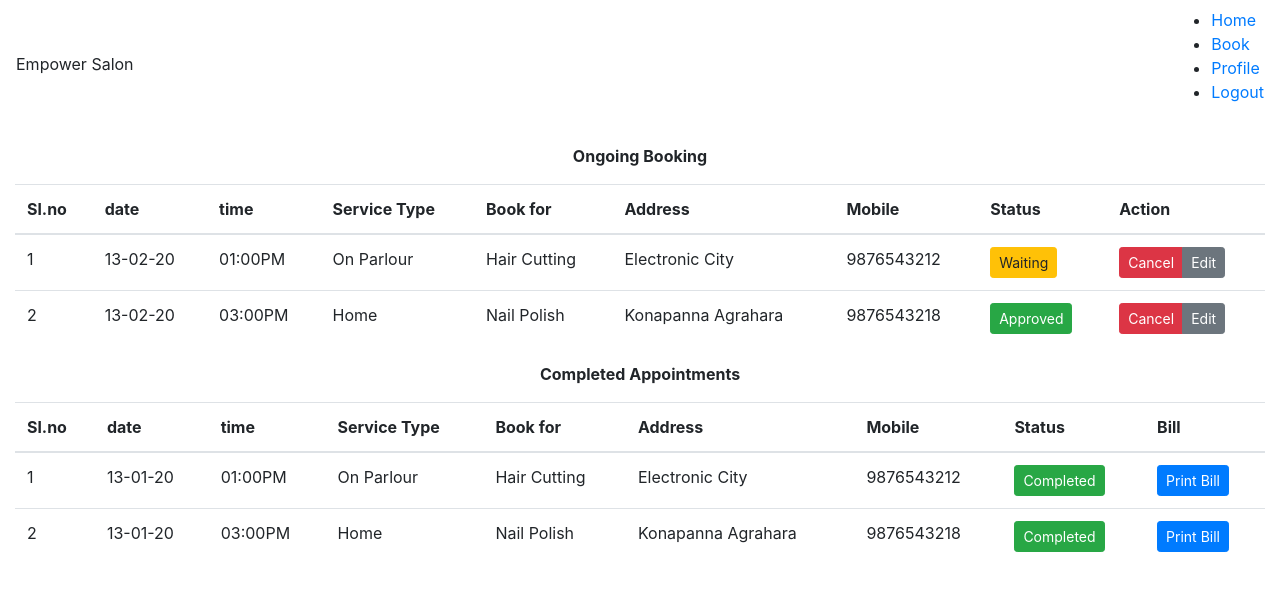
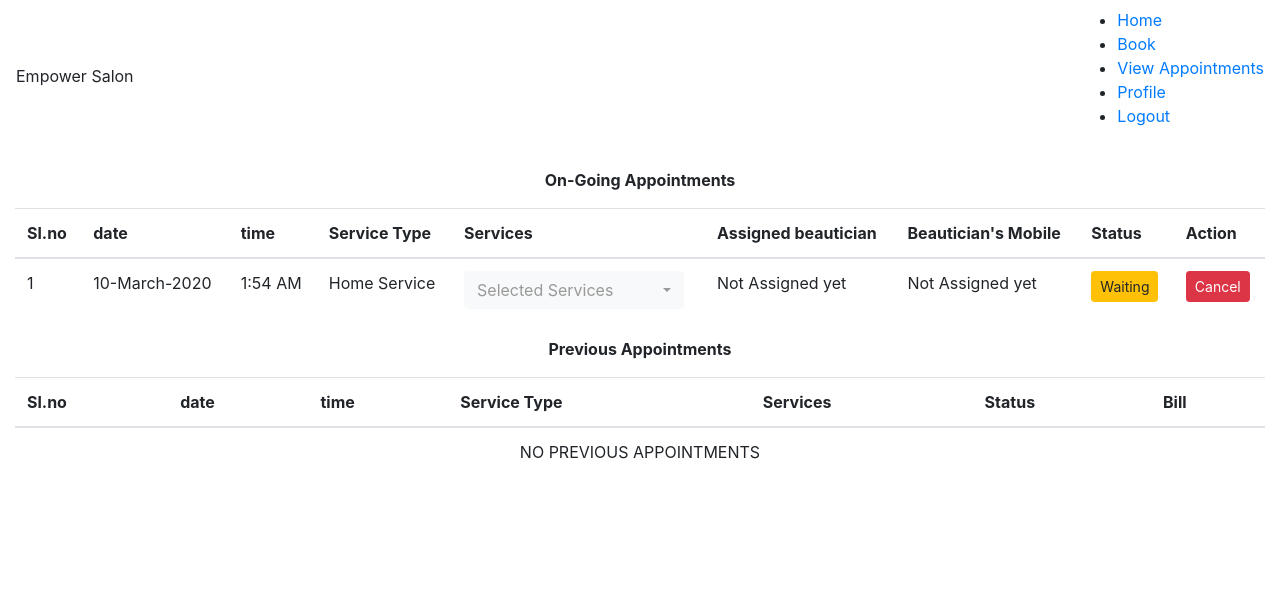
Before and after one commit to nashpb/some_php_project, a PHP site: page /view_my_appointment.php in a window 1280 px wide. Shown: the top 591 px of the page. Run offline with PHP 8.4, Linux system fonts and the light colour scheme; a user stored in the database is signed in; data comes from the database, SQL or seed files in the repository.

Commit message:
Appointmnents list

```diff
--- a/index.php
+++ b/index.php
@@ -1,7 +1,6 @@
 <?php
     include_once('configs/db.php');
     include_once('configs/login_check.php'); //DEVELOPRS!!!!!!!!!!!! UNCOMMENT THIS LINE WHEN DEVELOPING
-    echo "Sal-On!!";
     include("navbar.php");
  ?>
 <!DOCTYPE html>
--- a/navbar.php
+++ b/navbar.php
@@ -10,8 +10,9 @@
     <div class="navbar">
         <span>Empower Salon</span>
         <ul class="nav-links">
-            <li><a href="">Home</a></li>
+            <li><a href="index.php">Home</a></li>
             <li><a href="customer-booking.php">Book</a></li>
+            <li><a href="view_my_appointment.php">View Appointments</a></li>
             <li><a href="customer-profile.php">Profile</a></li>
             <li><a href="">Logout</a></li>
         </ul>
--- a/view_my_appointment.php
+++ b/view_my_appointment.php
@@ -24,8 +24,29 @@
 	}
 
 	//LOAD ONGOING APPOINTMENTS
+	$on_appointments = [];
+	$sql_query = 'SELECT * FROM `appointments` WHERE (`appointment_status` = "0" OR `appointment_status` = "1") AND `cust_id` = '.$_SESSION['uid'];
+	$result = mysqli_query($db_conn,$sql_query);
+	if($result)
+	{
+		$on_appointments = mysqli_fetch_all($result);
+	}
 	//LOAD COMPLETED APPOINTMENTS
-	//LOAD CANCELLED APPOINTMENTS
+	$comp_appointments = [];
+	$sql_query = 'SELECT * FROM `appointments` WHERE (`appointment_status` = "2" OR `appointment_status` = "3") AND `cust_id` = '.$_SESSION['uid'];
+	$result = mysqli_query($db_conn,$sql_query);
+	if($result)
+	{
+		$comp_appointments = mysqli_fetch_all($result);
+	}
+
+	//SERVICE TYPES
+	$service_type = ['Home Service','Parlour'];
+
+	//STATUSES
+	$status = ['Waiting','Approved','Completed','Cancelled'];
+	$color = ['warning', 'primary', 'success', 'danger'];
+
  ?>
 <!DOCTYPE html>
 <html lang="en">
@@ -42,12 +63,18 @@
 
     <!-- Latest compiled JavaScript -->
 	<script src="https://maxcdn.bootstrapcdn.com/bootstrap/4.4.1/js/bootstrap.min.js"></script>
+
+	<!-- Multi Select -->
+	<link rel="stylesheet" href="https://cdn.jsdelivr.net/npm/bootstrap-select@1.13.9/dist/css/bootstrap-select.min.css">
+	<script src="https://cdn.jsdelivr.net/npm/bootstrap-select@1.13.9/dist/js/bootstrap-select.min.js"></script>
+
+
     <title></title>
 </head>
 <body>
 <?= $flash_div;?>
 	<div class="container-fluid mt-3">
-		<p class="text-center font-weight-bold">Ongoing Booking</p>
+		<p class="text-center font-weight-bold">On-Going Appointments</p>
 		<table class="table">
 			<thead>
 				<tr>
@@ -55,55 +82,87 @@
 					<th>date</th>
 					<th>time</th>
 					<th>Service Type</th>
-					<th>Book for</th>
-					<th>Address</th>
-					<th>Mobile</th>
+					<th>Services</th>
+					<th>Assigned beautician</th>
+					<th>Beautician's Mobile</th>
 					<th>Status</th>
 					<th>Action</th>
 				</tr>
 			</thead>
 			<tbody>
+			<?php if(empty($on_appointments)):?>
+							<tr align="center">
+							<td colspan="12"> NO ON-GOING APPOINTMENTS </td>
+							</tr>
+			<?php else:?>
+				<?php
+						foreach($on_appointments as $key=>$on_appointment)
+						{
+							$sel_services = [];
+							$optinons = "PROBLEM LOADING SERVICES";
+							$emp_number = "Not Assigned yet";
+							if(empty($on_appointment[6]))
+							{
+								$on_appointment[6] = "Not Assigned yet";
+							}
+							else
+							{
+								$emp_number = "Number";
+							}
+							$sql_query = "SELECT `service_id` FROM `appointment_services_junc` WHERE `appointment_id` = ".$on_appointment[0];
+							$result = mysqli_query($db_conn,$sql_query);
+							if($result)
+							{
+								$sel_services = mysqli_fetch_all($result);
+							}
+							if(!empty($sel_services))
+							{
+								foreach($sel_services as $key_1=>$sel_service)
+								{
+									$sql_query = "SELECT `name` FROM `services` WHERE `id` =".$sel_service[0];
+									$result = mysqli_query($db_conn,$sql_query);
+									if($result)
+									{
+										if($key_1 == 0)
+										{
+											$optinons = '';
+										}
+										$optinons.= "<option disabled>".mysqli_fetch_array($result)['name']."</option>";
+									}
+								}
+							}
+
+							// var_dump($optinons);exit;
+							echo '
 								<tr>
-					<td>1</td>
-					<td>13-02-20</td>
-					<td>01:00PM</td>
-					<td>On Parlour</td>
-					<td>Hair Cutting</td>
-					<td>Electronic City</td>
-					<td>9876543212</td>
+									<td>'.($key+1).'</td>
+									<td>'.date('d-F-Y',strtotime($on_appointment[2])).'</td>
+									<td>'.$on_appointment[3].'</td>
+									<td>'.$service_type[$on_appointment[4]].'</td>
 									<td>
-						<button class="btn btn-sm btn-warning">Waiting</button>
+										<select name="services[]" id="services" class="selectpicker" multiple title="Selected Services" data-live-search="true">'
+
+										.$optinons.
+									'</td>
+									<td>'.$on_appointment[6].'</td>
+									<td>'.$on_appointment[6].'</td>
+									<td>
+										<button class="btn btn-sm btn-'.$color[$on_appointment[5]].'">'.$status[$on_appointment[5]].'</button>
 									</td>
 									<td>
 										<div class="btn-group btn-group-sm" role="group" aria-label="Basic example">
-						  <button class="btn btn-sm btn-danger">Cancel</button>
-						  <button class="btn btn-secondary">Edit</button>
+											<button class="btn btn-sm btn-danger" onclick=cancel_appointment_alert('.$on_appointment[0].')>Cancel</button>
 										</div>
 									</td>
-				</tr>
-				<tr>
-					<td>2</td>
-					<td>13-02-20</td>
-					<td>03:00PM</td>
-					<td>Home</td>
-					<td>Nail Polish</td>
-					<td>Konapanna Agrahara</td>
-					<td>9876543218</td>
-					<td>
-						<button class="btn btn-sm btn-success">Approved</button>
-					</td>
-					<td>
-						<div class="btn-group btn-group-sm" role="group" aria-label="Basic example">
-						  <button class="btn btn-sm btn-danger">Cancel</button>
-						  <button class="btn btn-secondary">Edit</button>
-						</div>
-					</td>
-				</tr>
+								</tr>';
+						}
+						?>
+				<?php endif; ?>
 			</tbody>
 		</table>
 	</div>
 	<div class="container-fluid mt-3">
-		<p class="text-center font-weight-bold">Completed Appointments</p>
+		<p class="text-center font-weight-bold">Previous Appointments</p>
 		<table class="table">
 			<thead>
 				<tr>
@@ -111,46 +170,82 @@
 					<th>date</th>
 					<th>time</th>
 					<th>Service Type</th>
-					<th>Book for</th>
-					<th>Address</th>
-					<th>Mobile</th>
+					<th>Services</th>
 					<th>Status</th>
 					<th>Bill</th>
 				</tr>
 			</thead>
 			<tbody>
+			<?php if(empty($comp_appointments)):?>
+							<tr align="center">
+							<td colspan="12"> NO PREVIOUS APPOINTMENTS </td>
+							</tr>
+			<?php else:?>
+				<?php
+						foreach($comp_appointments as $key=>$comp_appointment)
+						{
+							$sel_services = [];
+							$optinons = "PROBLEM LOADING SERVICES";
+							$sql_query = "SELECT `service_id` FROM `appointment_services_junc` WHERE `appointment_id` = ".$comp_appointment[0];
+							$result = mysqli_query($db_conn,$sql_query);
+							if($result)
+							{
+								$sel_services = mysqli_fetch_all($result);
+							}
+							if(!empty($sel_services))
+							{
+								foreach($sel_services as $key_1=>$sel_service)
+								{
+									$sql_query = "SELECT `name` FROM `services` WHERE `id` =".$sel_service[0];
+									$result = mysqli_query($db_conn,$sql_query);
+									if($result)
+									{
+										if($key_1 == 0)
+										{
+											$optinons = '';
+										}
+										$optinons.= "<option disabled>".mysqli_fetch_array($result)['name']."</option>";
+									}
+								}
+							}
+							echo '
 								<tr>
-					<td>1</td>
-					<td>13-01-20</td>
-					<td>01:00PM</td>
-					<td>On Parlour</td>
-					<td>Hair Cutting</td>
-					<td>Electronic City</td>
-					<td>9876543212</td>
+									<td>'.($key+1).'</td>
+									<td>'.date('d-F-Y',strtotime($comp_appointment[2])).'</td>
+									<td>'.$comp_appointment[3].'</td>
+									<td>'.$service_type[$comp_appointment[4]].'</td>
 									<td>
-						<button class="btn btn-sm btn-success">Completed</button>
+										<select name="services[]" id="services" class="selectpicker" multiple title="Selected Services" data-live-search="true">'
+
+										.$optinons.
+									'</td>
+									<td>
+										<button class="btn btn-sm btn-'.$color[$comp_appointment[5]].'">'.$status[$comp_appointment[5]].'</button>
 									</td>
 									<td>
-						<button class="btn btn-sm btn-primary">Print Bill</button>
+										<button class="btn btn-sm btn-primary" onclick=print_bill_alert('.$comp_appointment[0].')>Print Bill</button>
 									</td>
-				</tr>
-				<tr>
-					<td>2</td>
-					<td>13-01-20</td>
-					<td>03:00PM</td>
-					<td>Home</td>
-					<td>Nail Polish</td>
-					<td>Konapanna Agrahara</td>
-					<td>9876543218</td>
-					<td>
-						<button class="btn btn-sm btn-success">Completed</button>
-					</td>
-					<td>
-						<button class="btn btn-sm btn-primary">Print Bill</button>
-					</td>
-				</tr>
+								</tr>';
+						}
+						?>
+				<?php endif; ?>
 			</tbody>
 		</table>
 	</div>
+
+	<script>
+		function cancel_appointment_alert(id)
+		{
+			var choice = confirm("Are you sure you want to cancel this appointment?");
+			if(choice)
+			{
+				location.href="actions/appointment/cancel_appointment.php?id="+id;
+			}
+		}
+
+	</script>
+
+
+
 </body>
 </html>
```
Also changed, not shown: actions/appointment/cancel_appointment.php (added, +25 -0 lines), appointment.php (+15 -11 lines). Lines whose indentation alone changed are shown as unchanged.
